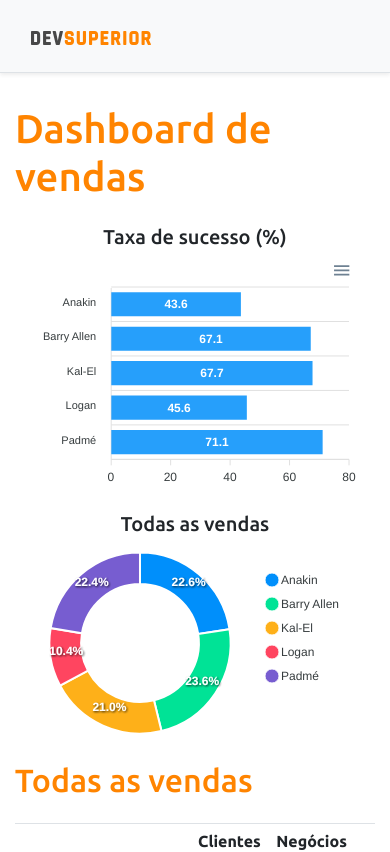
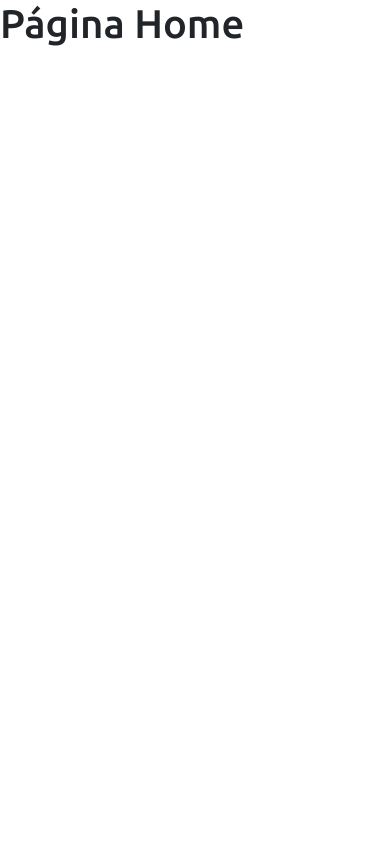
Before and after one commit to MarcioTomaz/Projeto-sds3, a React (Create React App) app in the folder frontend/: page / in a window 390 px wide. Shown: the top 852 px of the page. Built offline with nearby package versions, Linux system fonts and the light colour scheme.

Commit message:
Home, navigation

```diff
--- a/frontend/package.json
+++ b/frontend/package.json
@@ -20,6 +20,7 @@
     "react": "^17.0.2",
     "react-apexcharts": "^1.3.9",
     "react-dom": "^17.0.2",
+    "react-router-dom": "^5.2.0",
     "react-scripts": "4.0.3",
     "typescript": "^4.1.2",
     "web-vitals": "^1.0.1"
@@ -47,5 +48,8 @@
       "last 1 firefox version",
       "last 1 safari version"
     ]
+  },
+  "devDependencies": {
+    "@types/react-router-dom": "^5.1.7"
   }
 }
--- a/frontend/src/App.tsx
+++ b/frontend/src/App.tsx
@@ -1,37 +1,9 @@
-import NavBar from 'components/NavBar';
-import Footer from 'components/Footer';
-import DataTable from 'components/DataTable';
-import BarChart from 'components/BarChart';
-import DonutChart from 'components/DonutChart';
+import Routes from "Routex";
+
 
 function App() {
   return (
-    <>
-      <NavBar />
-      <div className="container">
-        <h1 className="text-primary py-3">Dashboard de vendas</h1>
-
-        <div className="row px-3">
-          <div className="col-sm-6">
-            <h5 className="text-center text-secundary">Taxa de sucesso (%) </h5>
-            <BarChart />
-          </div>
-
-          <div className="text-center text-secundary col-sm-6">
-            <h5>Todas as vendas</h5>
-            <DonutChart />
-          </div>
-        </div>
-
-        <div className="py-3">
-          <h2 className="text-primary">Todas as vendas</h2>
-        </div>
-
-        <DataTable />
-
-      </div>
-      <Footer />
-    </>
+    <Routes />
   );
 }
 
--- /dev/null
+++ b/frontend/src/Routex.tsx
@@ -0,0 +1,27 @@
+import Dashboard from "pages/Dashboard";
+import Home from "pages/Home";
+import { BrowserRouter, Route, Switch } from "react-router-dom";
+
+const Routes = () => {
+  return (
+
+    <BrowserRouter>
+
+      <Switch>
+
+        <Route path="/" exact>
+          <Home />
+        </Route>
+
+        <Route path="/dashboard" >
+          <Dashboard />
+        </Route>
+
+      </Switch>
+
+    </BrowserRouter>
+
+  );
+}
+
+export default Routes;
--- /dev/null
+++ b/frontend/src/pages/Dashboard/index.tsx
@@ -0,0 +1,39 @@
+import BarChart from "components/BarChart";
+import DataTable from "components/DataTable";
+import DonutChart from "components/DonutChart";
+import Footer from "components/Footer";
+import NavBar from "components/NavBar";
+
+const Dashboard = () => {
+  return (
+
+    <>
+      <NavBar />
+      <div className="container">
+        <h1 className="text-primary py-3">Dashboard de vendas</h1>
+
+        <div className="row px-3">
+          <div className="col-sm-6">
+            <h5 className="text-center text-secundary">Taxa de sucesso (%) </h5>
+            <BarChart />
+          </div>
+
+          <div className="text-center text-secundary col-sm-6">
+            <h5>Todas as vendas</h5>
+            <DonutChart />
+          </div>
+        </div>
+
+        <div className="py-3">
+          <h2 className="text-primary">Todas as vendas</h2>
+        </div>
+
+        <DataTable />
+
+      </div>
+      <Footer />
+    </>
+  );
+}
+
+export default Dashboard;
--- /dev/null
+++ b/frontend/src/pages/Home/index.tsx
@@ -0,0 +1,10 @@
+
+const Home = () => {
+  return (
+    <div >
+      <h1>Página Home</h1>
+    </div>
+  );
+}
+
+export default Home;
```
Also changed, not shown: 1 other file (tests, documents, lock files or other folders).
